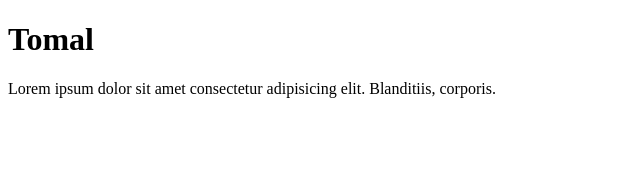
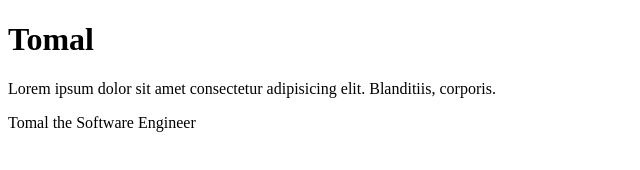
Before and after one commit to Tomal729/first-project, a plain HTML site: page index.html in a window 1280 px wide. Shown: the whole page, without its empty margins (0-640 px from the left). Drawn offline with Linux system fonts and the light colour scheme.

Commit message:
Update index.html

```diff
--- a/index.html
+++ b/index.html
@@ -8,5 +8,6 @@
 <body>
     <h1>Tomal</h1>
     <p>Lorem ipsum dolor sit amet consectetur adipisicing elit. Blanditiis, corporis.</p>
+    <p>Tomal the Software Engineer</p>
 </body>
 </html>
```
